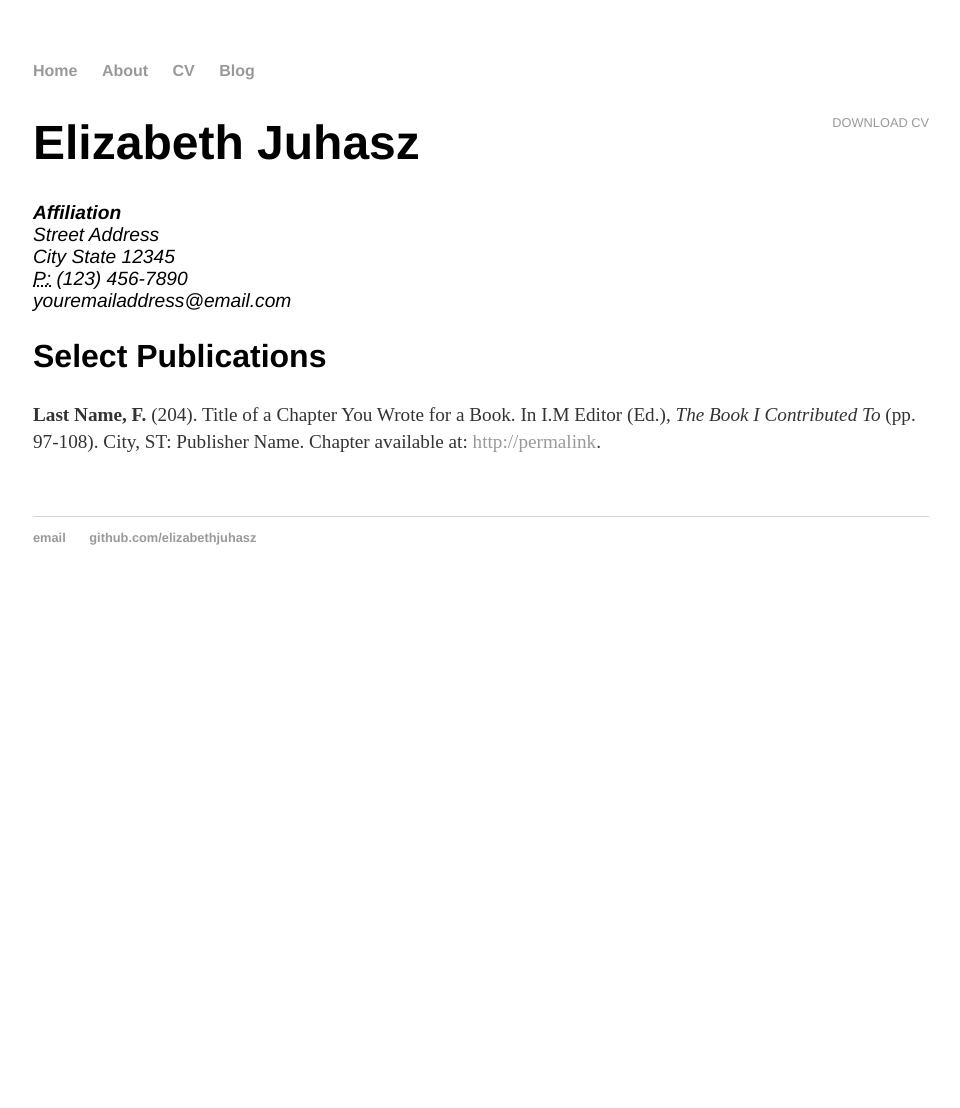
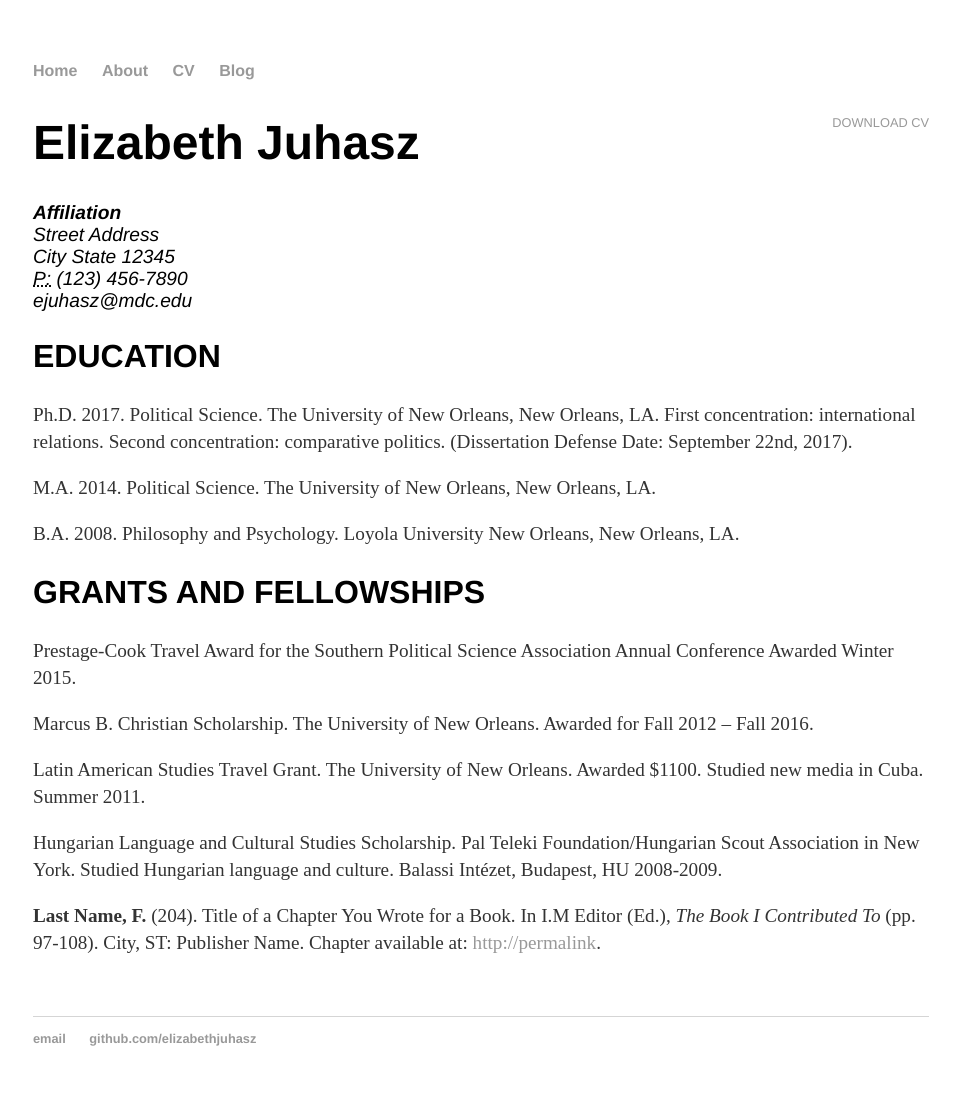
Before and after one commit to elizabethjuhasz/elizabethjuhasz.github.io, a Jekyll site: the page built from cv/index.html, in a window 1280 px wide. Shown: the whole page, without its empty margins (159-1119 px from the left). Built offline with Jekyll 4.4.1, drawn with Linux system fonts in a browser that asks for light colours; before the commit the page ends 900 px from its top, so only the background shows below that.

Commit message:
Update index.html

```diff
--- a/cv/index.html
+++ b/cv/index.html
@@ -11,10 +11,20 @@ title: CV
 					Street Address<br>
 					City State 12345<br>
 					<abbr title="phone">P:</abbr> (123) 456-7890<br>
-					<span class="obfuscate">youremailaddress@email.com</span>
+					<span class="obfuscate">ejuhasz@mdc.edu</span>
 					</address>
 
-					<h2>Select Publications</h2>
+					<h2>EDUCATION</h2>
+					<p>Ph.D. 2017. Political Science.  The University of New Orleans, New Orleans, LA. First concentration: international relations. Second concentration: comparative politics.
+						(Dissertation Defense Date: September 22nd, 2017).</p>
+					<p>M.A. 2014.  Political Science.  The University of New Orleans, New Orleans, LA.</p>
+					<p>B.A.  2008.  Philosophy and Psychology.  Loyola University New Orleans, New Orleans, LA.</p>
+
+					<h2>GRANTS AND FELLOWSHIPS</h2>
+				<p>Prestage-Cook Travel Award for the Southern Political Science Association Annual Conference Awarded Winter 2015.</p>
+				<p>Marcus B. Christian Scholarship. The University of New Orleans. Awarded for Fall 2012 – Fall 2016.</p>
+				<p>Latin American Studies Travel Grant. The University of New Orleans. Awarded $1100. Studied new media in Cuba. Summer 2011.</p>
+				<p>Hungarian Language and Cultural Studies Scholarship. Pal Teleki Foundation/Hungarian Scout Association in New York. Studied Hungarian language and culture. Balassi Intézet, Budapest, HU 2008-2009.</p>
 
 					<p><strong>Last Name, F.</strong> (204). Title of a Chapter You Wrote for a Book. In I.M Editor (Ed.), <em>The Book I Contributed To</em> (pp. 97-108). City, ST: Publisher Name. Chapter available at: <a href="#">http://permalink</a>.
 
```
